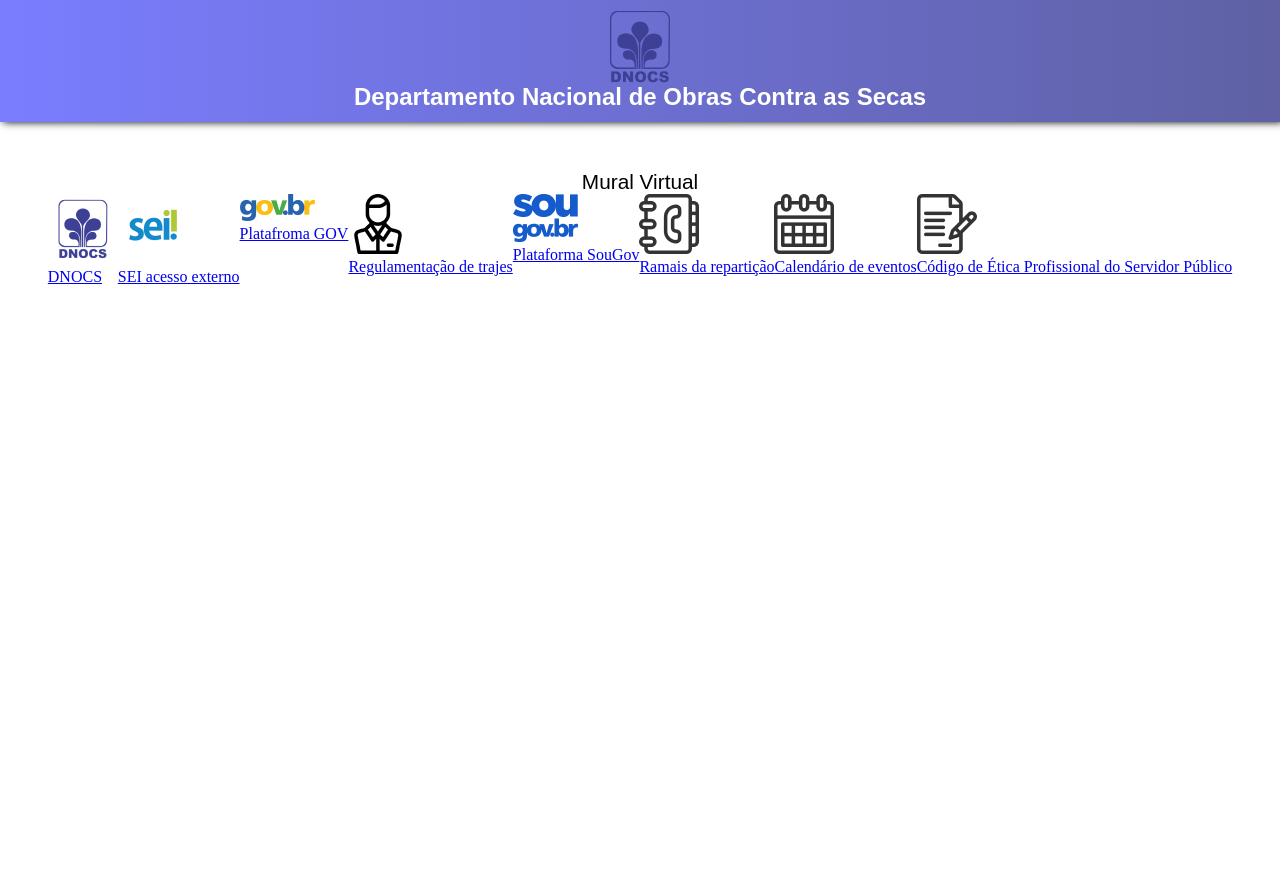
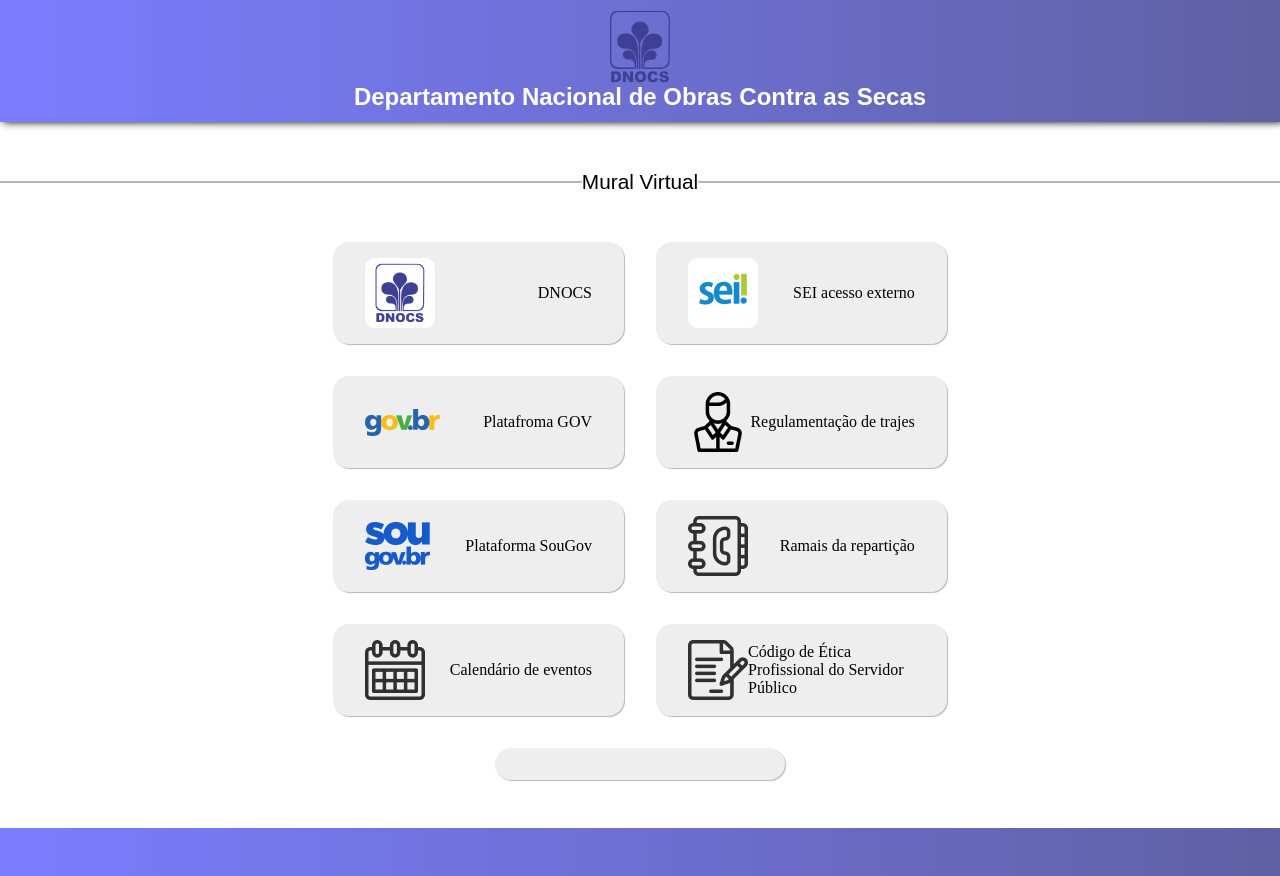
Before and after one commit to JrSergio00/Mural-Virtual, a plain HTML site: page code/index.html in a window 1280 px wide. Before the commit the page ends 800 px from the top, so only its background shows below. Drawn offline with Linux system fonts and the light colour scheme.

Commit message:
Adequando ao protótipo

```diff
--- a/code/css/index.css
+++ b/code/css/index.css
@@ -20,13 +20,43 @@
 main{
     margin-top: 3em;
 }
-#container{
+h2{
     display: flex;
-    justify-content: center;
-}
-h2{
+    flex-direction: row;
     text-align: center;
     font-size: 1.3em;
     font-family: Arial, Helvetica, sans-serif;
     font-weight: lighter;
 }
+h2:before, h2:after{
+    content: "";
+    flex: 1 1;
+    border-bottom: 2px solid #B8B8B8;
+    margin: auto;
+}
+#container{
+    display: flex;
+    justify-content: center;
+    flex-wrap: wrap;
+    margin: 2em 10em;
+}
+a{
+    display: flex;
+    flex-wrap: nowrap;
+    justify-content: space-between;
+    align-items: center;
+    text-decoration: none;
+    color: black;
+    padding: 1em 2em;
+    margin: 1em 1em;
+    background-color: #EEEEEE;
+    min-width: 6cm;
+    border-radius: 1em;
+    box-shadow: 1px 1px 1px #B8B8B8;
+    width: 5em;
+}
+footer{
+    background-image: linear-gradient(to right, rgba(122, 125, 255, 1), rgba(30, 32, 126, 0.71)) ;
+    padding: 0.7em;
+    padding: 1.5em 0;
+}
--- a/code/index.html
+++ b/code/index.html
@@ -17,55 +17,42 @@
 
     <main>
         <h2>Mural Virtual</h2>
+
         <div id="container">
 
             <a href="https://www.gov.br/dnocs/pt-br">
-                <div>
                 <img src="imagens/cards/logoDNOCS.png" alt="Site do DNOCS">
                 <p>DNOCS</p>
-                </div>
             </a>
 
             <a href="https://www.gov.br/dnocs/pt-br/acesso-a-informacao/consulta-de-processos/sei-modulo-usuarios-externos">
-                <div>
                 <img src="imagens/cards/logoSEi.png" alt="Sistema Eletrônico de Informações">
                 <p>SEI acesso externo</p>
-                </div>
             </a>
 
             <a href="https://www.gov.br/pt-br">
-                <div>
                 <img src="imagens/cards/logoGOV.png" alt="Plataforma do Governo Federal">
                 <p>Platafroma GOV</p>
-                </div>
             </a>
 
             <a href="#">
-                <div>
                 <img src="imagens/cards/regulamentacao.png" alt="Normas do uso de trajes">
                 <p>Regulamentação de trajes</p>
-                </div>
             </a>
 
             <a href="https://sougov.economia.gov.br/sougov/">
-                <div>
                 <img src="imagens/cards/logoSOUGOV.png" alt="Plataforma do Ministério da Economia SOUGOV">
                 <p>Plataforma SouGov</p>
-                </div>
             </a>
 
             <a href="#">
-                <div>
                 <img src="imagens/cards/ramais.png" alt="Lista com números de ramais da repartição">
                 <p>Ramais da repartição</p>
-                </div>
             </a>
 
             <a href="#">
-                <div>
                 <img src="imagens/cards/calendario.png" alt="Lista de eventos importantes">
                 <p>Calendário de eventos</p>
-                </div>
             </a>
 
             <a href="#">
@@ -74,10 +61,8 @@
             </a>
 
             <a href="#">
-                <div>
                 <img src="" alt="">
                 <p></p>
-                </div>
             </a>
         </div>
     </main>
```
Lines whose indentation alone changed are shown as unchanged.
